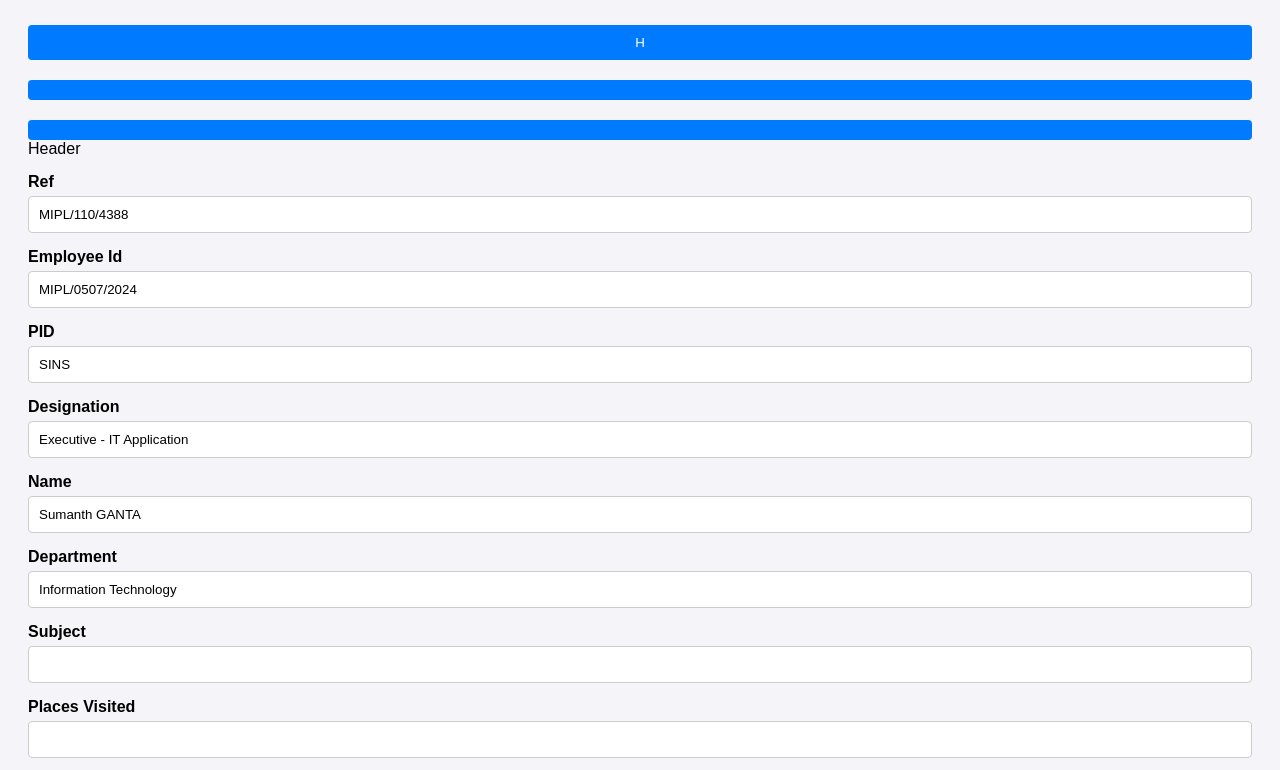
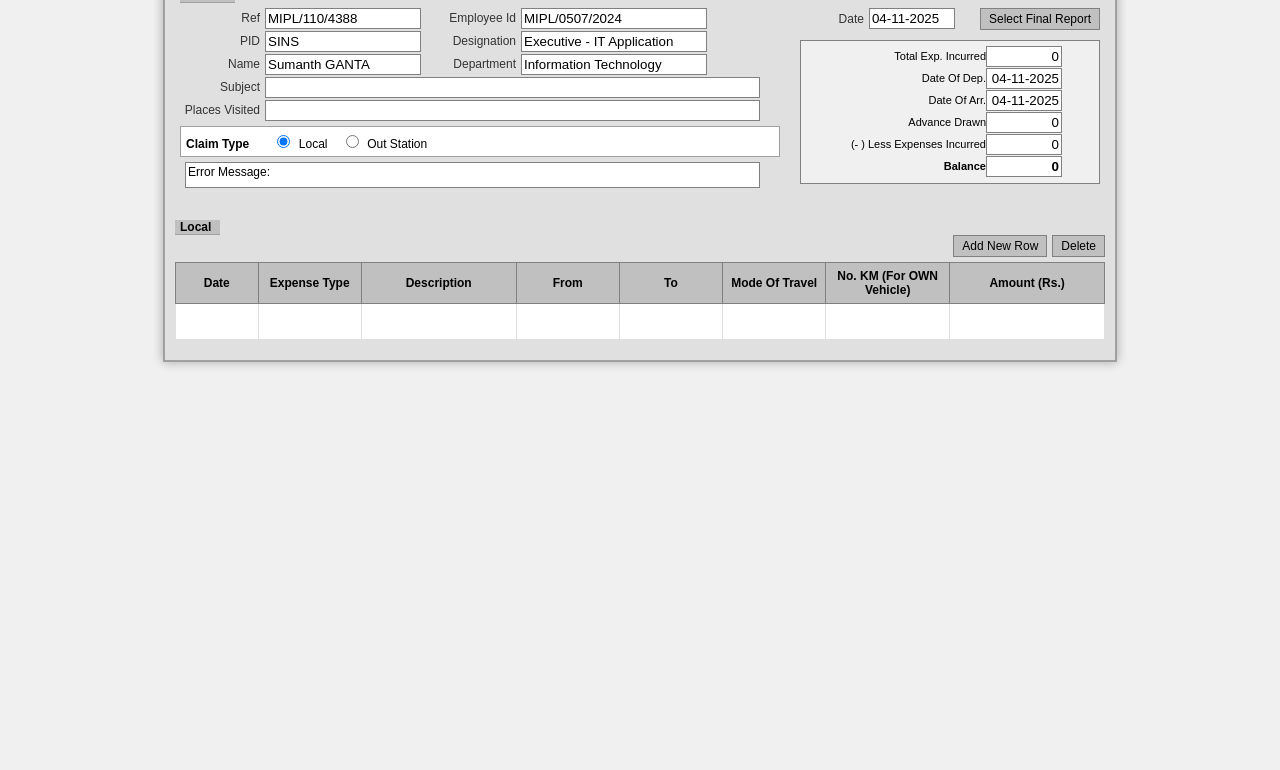
Before and after one commit to gantasusanth/Expense_claim_app, a plain HTML site: page index.html in a window 1280 px wide. Shown: the part 91-861 px from the top of the page. After the commit the page ends 800 px from the top, so only its background shows below. Drawn offline with Linux system fonts and the light colour scheme.

```diff
--- a/style.css
+++ b/style.css
@@ -1,93 +1,247 @@
+/* Global Reset and Base Styles */
 body {
+    background-color: #f0f0f0; /* Light background behind the app window */
     font-family: Arial, sans-serif;
-    background-color: #f4f4f9;
-    padding: 20px;
+    margin: 0;
+    padding: 0;
+    font-size: 12px;
 }
-.container {
-    max-width: 800px; /* Wider to accommodate the table */
-    margin: 0 auto;
-    background: #fff;
-    padding: 30px;
-    border-radius: 8px;
-    box-shadow: 0 2px 4px rgba(0,0,0,0.1);
+
+.app-container {
+    width: 950px; /* Approximate width based on the screenshot */
+    margin: 20px auto;
+    border: 2px solid #a0a0a0;
+    box-shadow: 0 0 10px rgba(0, 0, 0, 0.3);
+    background-color: #e0e0e0; /* Main app background color */
 }
-h1, h2 {
-    text-align: center;
+
+/* --- 1. Header Bar --- */
+.header-bar {
+    background-color: #d0d0d0;
+    color: #333;
+    padding: 5px 10px;
+    display: flex;
+    justify-content: space-between;
+    align-items: center;
+    border-bottom: 1px solid #a0a0a0;
+}
+.header-bar h2 {
+    font-size: 14px;
+    font-weight: bold;
+    margin: 0;
+}
+.header-buttons button {
+    background-color: #e0e0e0;
+    border: 1px solid #a0a0a0;
+    color: #333;
+    width: 25px;
+    height: 25px;
+    margin-left: 5px;
+    cursor: pointer;
+    font-size: 14px;
+    font-weight: bold;
+}
+.header-buttons button:hover {
+    background-color: #fff;
+}
+/* Placeholder for the 'H' icon from the image */
+.header-buttons button:nth-child(1) {
+    background-color: #a0c0a0;
+}
+
+
+/* --- 2. Main Form Layout --- */
+.form-content {
+    background-color: #e0e0e0;
+    padding: 10px;
+    display: flex;
+    justify-content: space-between;
+    gap: 10px;
+}
+
+.left-panel, .right-panel {
+    background-color: #e0e0e0;
+    padding: 5px;
+}
+
+.left-panel {
+    flex: 1.5; /* Takes up more space */
+    min-width: 600px;
+}
+
+.right-panel {
+    flex: 1;
+    min-width: 300px;
+    padding-top: 25px; /* Aligns with the Header section title */
+}
+
+.section-title {
+    font-weight: bold;
+    color: #000;
+    margin-bottom: 5px;
+    padding-left: 5px;
+    border-bottom: 1px solid #a0a0a0;
+    background-color: #c0c0c0; /* Mimics the header background */
+    width: 50px;
+}
+
+/* Row Styling */
+.field-row {
+    display: flex;
+    align-items: center;
+    margin-bottom: 2px;
+}
+.field-row label {
+    width: 80px; /* Fixed width for labels */
+    text-align: right;
+    padding-right: 5px;
     color: #333;
 }
-hr {
-    margin: 30px 0;
-    border: 0;
-    border-top: 1px solid #ccc;
+.field-row input[type="text"] {
+    flex-grow: 1;
+    border: 1px solid #808080;
+    padding: 2px;
+    margin-right: 15px;
+    background-color: #fff;
 }
-label {
-    display: block;
-    margin-top: 15px;
+/* Adjustments for the input fields in the header */
+.left-panel .field-row input[type="text"]:nth-of-type(1) {
+    width: 150px;
+    flex-grow: 0;
+}
+.left-panel .field-row input[type="text"]:nth-of-type(2) {
+    width: 180px;
+    flex-grow: 0;
+}
+
+.subject-input {
+    flex-grow: 1 !important;
+    width: auto !important;
+    margin-right: 20px !important;
+}
+
+/* Claim Type Section */
+.claim-type-section {
+    padding: 5px;
+    margin-top: 5px;
+    border: 1px solid #a0a0a0;
+    background-color: #fff;
+}
+.claim-type-section label {
+    font-weight: bold;
+    margin-right: 10px;
+    width: auto;
+    text-align: left;
+}
+.claim-type-section input[type="radio"] {
+    margin-right: 5px;
+    margin-left: 15px;
+}
+
+.error-message {
+    border: 1px solid #808080;
+    background-color: #fff;
+    width: 100%;
+    height: 20px;
+    padding: 2px;
+    margin: 5px 20px 5px 5px;
+}
+
+/* Right Panel Calculations */
+.right-panel .field-row {
+    justify-content: flex-start;
+}
+.select-report-button {
+    background-color: #c0c0c0;
+    border: 1px solid #808080;
+    padding: 3px 8px;
+    cursor: pointer;
+    font-size: 12px;
+    margin-left: 10px;
+    white-space: nowrap;
+}
+
+.calculations-box {
+    border: 1px solid #808080;
+    background-color: #f0f0f0; /* Lighter box background */
+    margin-top: 10px;
+    padding: 5px;
+}
+.calc-row {
+    display: flex;
+    align-items: center;
+    margin-bottom: 1px;
+}
+.calc-row label {
+    width: 180px; /* Wide label for calculation row */
+    font-size: 11px;
+    text-align: right;
+}
+.calc-row input {
+    width: 70px;
+    border: 1px solid #808080;
+    padding: 2px;
+    text-align: right;
+    margin-right: 5px;
+}
+.balance-row label {
     font-weight: bold;
 }
-input, select, textarea {
-    width: 100%;
-    padding: 10px;
-    margin-top: 5px;
-    border: 1px solid #ccc;
-    border-radius: 4px;
-    box-sizing: border-box;
-}
-/* Style for both the form buttons and the action buttons */
-button {
-    background-color: #007bff;
-    color: white;
-    padding: 10px 15px;
-    border: none;
-    border-radius: 4px;
-    cursor: pointer;
-    margin-top: 20px;
-    width: 100%; /* Default to full width for form buttons */
-    transition: background-color 0.3s;
-}
-button:hover {
-    background-color: #0056b3;
+.balance-row input {
+    font-weight: bold;
 }
 
-/* Table Specific Styles */
-#expenseTable {
+
+/* --- 3. Local Expense Detail Section --- */
+
+.local-expense-section {
+    background-color: #e0e0e0;
+    padding: 10px;
+}
+.local-expense-section .section-title {
+    width: 40px;
+    margin-bottom: 0;
+}
+
+.detail-actions {
+    display: flex;
+    justify-content: flex-end;
+    margin-bottom: 5px;
+}
+.detail-button {
+    background-color: #c0c0c0;
+    border: 1px solid #808080;
+    padding: 3px 8px;
+    cursor: pointer;
+    font-size: 12px;
+    margin-left: 5px;
+}
+
+/* Table Styling */
+.expense-detail-table {
     width: 100%;
     border-collapse: collapse;
-    margin-top: 15px;
+    border: 1px solid #808080;
+    background-color: #fff;
 }
-#expenseTable th, #expenseTable td {
-    border: 1px solid #ddd;
-    padding: 8px;
-    text-align: left;
+.expense-detail-table th {
+    background-color: #c0c0c0;
+    border: 1px solid #808080;
+    padding: 5px;
+    text-align: center;
+    font-weight: bold;
+    height: 30px; /* Add height to headers */
 }
-#expenseTable th {
-    background-color: #f2f2f2;
-    color: #333;
+.expense-detail-table td {
+    border: 1px solid #e0e0e0; /* Lighter border for inner cells */
+    padding: 5px;
+    height: 25px; /* Ensure rows have space */
 }
-#expenseTable tfoot td {
-    border-top: 2px solid #333;
+.expense-detail-table tbody tr:first-child td {
+    border-top: none; /* Remove top border from the first data row */
 }
-/* Styles for the small Edit/Delete buttons */
-#expenseTable button {
-    width: 45%;
-    padding: 5px;
-    margin: 0;
-    margin-bottom: 5px; /* Adjust spacing between buttons */
-    font-size: 0.9em;
+
+/* Ensure the area below the table has the dark grey background color */
+.app-container {
+    padding-bottom: 10px;
 }
-#expenseTable button:last-child {
-    margin-right: 0;
-}
-#expenseTable button:first-child {
-    background-color: #ffc107; /* Yellow for Edit */
-}
-#expenseTable button:first-child:hover {
-    background-color: #e0a800;
-}
-/* Override default button styling for the delete button */
-#expenseTable button[onclick^="deleteExpense"] {
-    background-color: #dc3545; /* Red for Delete */
-}
-#expenseTable button[onclick^="deleteExpense"]:hover {
-    background-color: #c82333;
-}
```
Also changed, not shown: login.html (+131 -20 lines).
